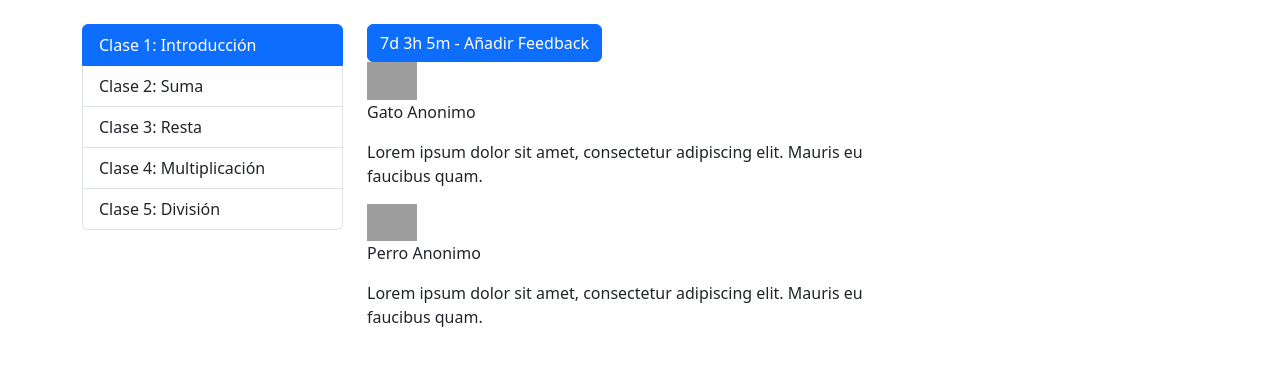
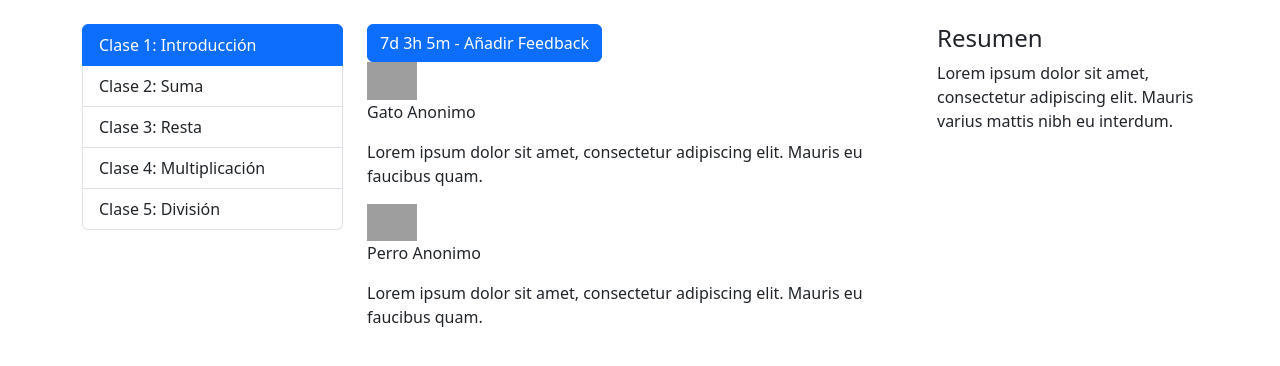
Before and after one commit to benjaminMancilla/IngSoDjango, a Python web app: template front-end/templates/home-page.html in a window 1280 px wide. Shown: the part 56-422 px from the top of the page. Run offline with Jinja, Linux system fonts and the light colour scheme; the template is opened without the code that fills it, so the values that code supplies are empty; grey boxes are pictures that could not be loaded.

Commit message:
Feat: added a right-side container for the summary of the class.

```diff
--- a/front-end/templates/home-page.html
+++ b/front-end/templates/home-page.html
@@ -65,6 +65,15 @@
             </div>
           </div>
         </div>
+
+        <!-- Columna derecha, resumen de la clase -->
+        <div class="col-md-3">
+          <div class="summary">
+            <h4>Resumen</h4>
+            <p>Lorem ipsum dolor sit amet, consectetur adipiscing elit. Mauris varius mattis nibh eu interdum.</p>
+          </div>
+        </div>
+      </div>
     </div>
 
     <!-- Bootstrap JS -->
```
